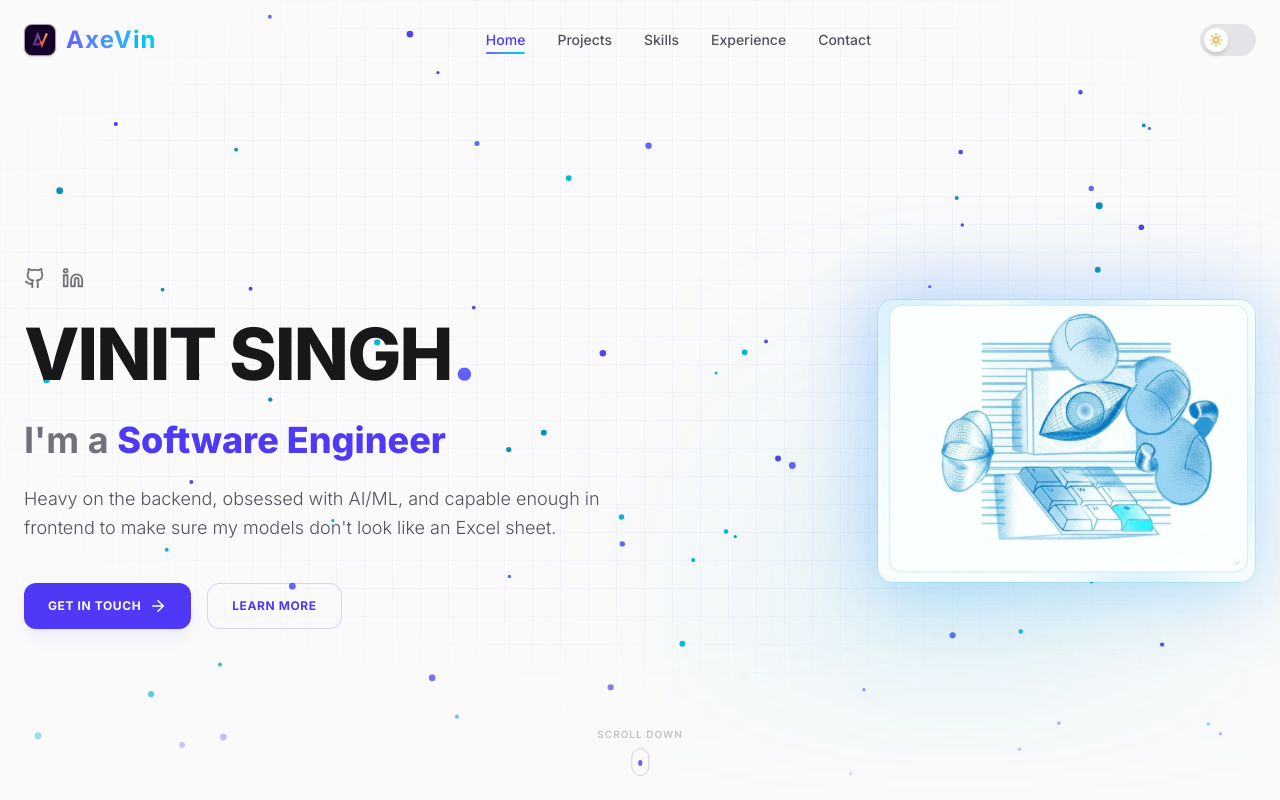
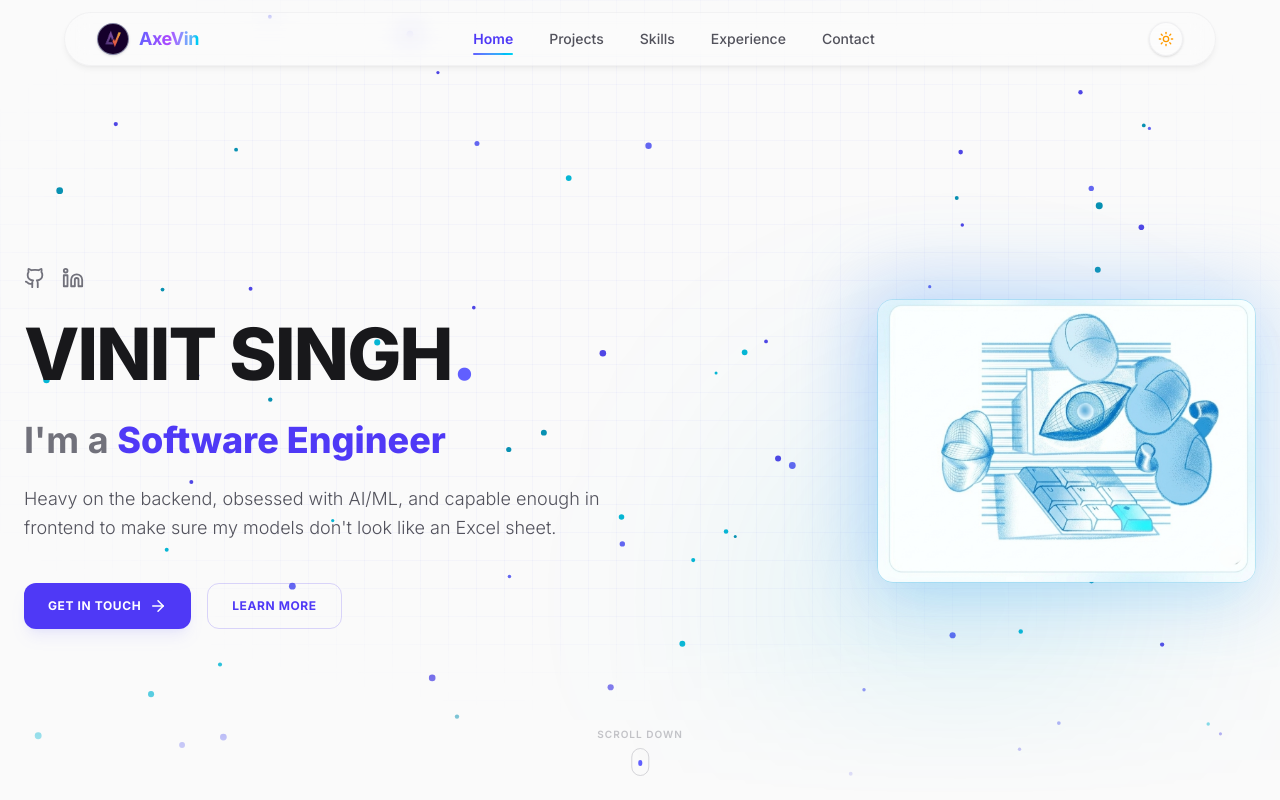
Before and after one commit to vinit-singh2007/My-Portfolio, a Next.js app: page / in a window 1280 px wide. Shown: the top 800 px of the page. Built offline with nearby package versions, Linux system fonts and the light colour scheme.

Commit message:
feat: upgrade to translucent floating navbar with auto-hide and circular theme switch

```diff
--- a/src/components/Navbar.tsx
+++ b/src/components/Navbar.tsx
@@ -1,6 +1,6 @@
 'use client';
 
-import React, { useState, useEffect } from 'react';
+import React, { useState, useEffect, useRef } from 'react';
 import { useTheme } from './ThemeProvider';
 import { motion, AnimatePresence } from 'framer-motion';
 import { Sun, Moon, Menu, X } from 'lucide-react';
@@ -19,12 +19,43 @@ export default function Navbar() {
   const [activeSection, setActiveSection] = useState('hero');
   const [mobileMenuOpen, setMobileMenuOpen] = useState(false);
   const [scrolled, setScrolled] = useState(false);
+  const [hidden, setHidden] = useState(false);
+  const [isHovered, setIsHovered] = useState(false);
+  const [mounted, setMounted] = useState(false);
+  const lastScrollY = useRef(0);
+  const hideTimeoutRef = useRef<NodeJS.Timeout | null>(null);
+
+  useEffect(() => {
+    setMounted(true);
+  }, []);
 
   useEffect(() => {
     const handleScroll = () => {
-      setScrolled(window.scrollY > 20);
+      const currentScrollY = window.scrollY;
+      setScrolled(currentScrollY > 20);
 
-      const scrollPosition = window.scrollY + 120;
+      // If at or near top of the page, keep navbar visible
+      if (currentScrollY <= 80) {
+        setHidden(false);
+        if (hideTimeoutRef.current) clearTimeout(hideTimeoutRef.current);
+      } else if (currentScrollY > lastScrollY.current) {
+        // Scrolling down -> hide immediately
+        setHidden(true);
+        if (hideTimeoutRef.current) clearTimeout(hideTimeoutRef.current);
+      } else if (currentScrollY < lastScrollY.current) {
+        // Scrolling up -> appear, then disappear after 2.5s
+        setHidden(false);
+        if (hideTimeoutRef.current) clearTimeout(hideTimeoutRef.current);
+        hideTimeoutRef.current = setTimeout(() => {
+          if (window.scrollY > 80) {
+            setHidden(true);
+          }
+        }, 2500);
+      }
+
+      lastScrollY.current = currentScrollY;
+
+      const scrollPosition = currentScrollY + 140;
       for (const item of NAV_ITEMS) {
         const element = document.getElementById(item.id);
         if (element) {
@@ -37,8 +68,11 @@ export default function Navbar() {
       }
     };
 
-    window.addEventListener('scroll', handleScroll);
-    return () => window.removeEventListener('scroll', handleScroll);
+    window.addEventListener('scroll', handleScroll, { passive: true });
+    return () => {
+      window.removeEventListener('scroll', handleScroll);
+      if (hideTimeoutRef.current) clearTimeout(hideTimeoutRef.current);
+    };
   }, []);
 
   // Lock body scroll when mobile menu is open
@@ -48,16 +82,18 @@ export default function Navbar() {
     } else {
       document.body.style.overflow = '';
     }
-    return () => { document.body.style.overflow = ''; };
+    return () => {
+      document.body.style.overflow = '';
+    };
   }, [mobileMenuOpen]);
 
   const scrollTo = (id: string) => {
     setMobileMenuOpen(false);
-    // Small delay so menu closes before scrolling
+    setHidden(false);
     setTimeout(() => {
       const element = document.getElementById(id);
       if (element) {
-        const offsetTop = element.offsetTop - 80;
+        const offsetTop = element.offsetTop - 75;
         window.scrollTo({
           top: offsetTop >= 0 ? offsetTop : 0,
           behavior: 'smooth',
@@ -66,98 +102,145 @@ export default function Navbar() {
     }, 50);
   };
 
+  const isDark = mounted ? theme === 'dark' : true;
+  const shouldHide = hidden && !mobileMenuOpen && !isHovered;
+
   return (
     <>
-      {/* ── Navbar header ── */}
+      {/* ── Wide Floating Navbar Header ── */}
       <motion.header
-        initial={{ y: -100, opacity: 0 }}
-        animate={{ y: 0, opacity: 1 }}
-        transition={{ duration: 0.8, ease: 'easeOut' }}
-        className={`fixed top-0 left-0 w-full z-50 transition-all duration-300 ${scrolled
-          ? 'py-3.5 glass shadow-lg !bg-white/90 dark:!bg-black/90'
-          : 'py-6 bg-transparent border-b border-transparent'
+        initial={{ y: -60, opacity: 0 }}
+        animate={{
+          y: shouldHide ? -90 : 0,
+          opacity: shouldHide ? 0 : 1,
+        }}
+        transition={{ duration: 0.35, ease: 'easeInOut' }}
+        onMouseEnter={() => {
+          setIsHovered(true);
+          if (hideTimeoutRef.current) clearTimeout(hideTimeoutRef.current);
+        }}
+        onMouseLeave={() => {
+          setIsHovered(false);
+          if (window.scrollY > 80 && !mobileMenuOpen) {
+            hideTimeoutRef.current = setTimeout(() => {
+              if (window.scrollY > 80) setHidden(true);
+            }, 2500);
+          }
+        }}
+        className="fixed top-2 sm:top-3 inset-x-0 z-50 flex justify-center px-4 sm:px-6 pointer-events-none"
+      >
+        <div
+          className={`pointer-events-auto w-[94%] max-w-6xl flex items-center justify-between px-5 sm:px-8 py-1.5 sm:py-2 rounded-full transition-all duration-300 backdrop-blur-md border ${
+            scrolled
+              ? 'bg-white/40 dark:bg-black/40 border-zinc-200/50 dark:border-white/10 shadow-xl shadow-black/5 dark:shadow-black/30 backdrop-blur-xl'
+              : 'bg-white/20 dark:bg-black/20 border-zinc-200/40 dark:border-white/[0.08] shadow-md shadow-black/5 dark:shadow-black/20'
           }`}
         >
-        <div className="max-w-7xl mx-auto px-6 flex items-center justify-between">
-          {/* Logo */}
+          {/* Brand Logo */}
           <button
             suppressHydrationWarning
             onClick={() => scrollTo('hero')}
-            className="text-2xl font-bold tracking-wider cursor-pointer group flex items-center gap-2.5"
+            className="flex items-center gap-2.5 py-0.5 rounded-full group cursor-pointer focus:outline-none"
+            aria-label="Scroll to top"
           >
-            <div className="relative w-8 h-8 rounded-lg overflow-hidden border border-zinc-200/20 dark:border-zinc-800/80 flex items-center justify-center bg-zinc-900/50 group-hover:scale-105 transition-transform duration-300 shadow-sm">
-              <Image src="/logo.png" alt="AxeVin Logo" width={32} height={32} className="w-full h-full object-cover" />
+            <div className="relative w-7.5 h-7.5 sm:w-8 sm:h-8 rounded-full overflow-hidden border border-indigo-500/20 dark:border-cyan-500/30 flex items-center justify-center bg-zinc-900/50 group-hover:scale-105 group-hover:border-cyan-400/60 transition-all duration-300 shadow-sm">
+              <Image
+                src="/logo.png"
+                alt="AxeVin Logo"
+                width={32}
+                height={32}
+                className="w-full h-full object-cover"
+              />
             </div>
-            <span className="bg-gradient-to-r from-indigo-500 to-cyan-400 bg-clip-text text-transparent group-hover:opacity-80 transition-opacity">
+            <span className="font-bold text-base sm:text-lg tracking-tight bg-gradient-to-r from-indigo-500 via-purple-500 to-cyan-400 bg-clip-text text-transparent group-hover:opacity-90 transition-opacity">
               AxeVin
             </span>
           </button>
 
-          {/* Desktop Nav Items */}
-          <nav className="hidden md:flex items-center gap-8">
-            {NAV_ITEMS.map((item) => (
+          {/* Simple Clean Nav Items (No inner sub-navbar container) */}
+          <nav aria-label="Main Navigation" className="hidden md:flex items-center gap-7 lg:gap-9">
+            {NAV_ITEMS.map((item) => {
+              const isActive = activeSection === item.id;
+              return (
                 <button
                   suppressHydrationWarning
                   key={item.id}
                   onClick={() => scrollTo(item.id)}
-                className={`relative py-1 text-sm font-medium transition-colors duration-300 cursor-pointer ${activeSection === item.id
-                  ? 'text-indigo-600 dark:text-cyan-400'
-                  : 'text-zinc-600 dark:text-zinc-400 hover:text-zinc-900 dark:hover:text-white'
+                  className={`relative py-0.5 text-sm font-medium transition-colors duration-200 cursor-pointer focus:outline-none ${
+                    isActive
+                      ? 'text-indigo-600 dark:text-cyan-400 font-semibold'
+                      : 'text-zinc-600 dark:text-zinc-400 hover:text-zinc-950 dark:hover:text-white'
                   }`}
                 >
-                {item.label}
-                {activeSection === item.id && (
+                  <span>{item.label}</span>
+                  {isActive && (
                     <motion.div
                       layoutId="activeNavLine"
-                    className="absolute bottom-0 left-0 w-full h-[2px] bg-gradient-to-r from-indigo-500 to-cyan-400 rounded-full"
+                      className="absolute -bottom-1 left-0 right-0 h-0.5 bg-gradient-to-r from-indigo-500 to-cyan-400 rounded-full"
                       transition={{ type: 'spring', stiffness: 380, damping: 30 }}
                     />
                   )}
                 </button>
-            ))}
+              );
+            })}
           </nav>
 
-          {/* Theme Toggle & Mobile Menu button */}
-          <div className="flex items-center gap-4">
-            {/* Custom Theme Switch Toggle */}
-            <button
+          {/* Right Actions: Theme Toggle & Mobile Trigger */}
+          <div className="flex items-center gap-3">
+            {/* Circular Glass Theme Switch Button */}
+            <motion.button
               suppressHydrationWarning
               onClick={toggleTheme}
-              className={`w-14 h-8 rounded-full p-1 cursor-pointer transition-colors duration-300 flex items-center ${theme === 'dark' ? 'bg-zinc-800 justify-end' : 'bg-zinc-200 justify-start'
-                }`}
+              whileHover={{ scale: 1.08 }}
+              whileTap={{ scale: 0.92 }}
+              className="relative w-8 h-8 sm:w-8.5 sm:h-8.5 rounded-full flex items-center justify-center border border-zinc-200/50 dark:border-white/10 bg-white/30 dark:bg-zinc-800/30 hover:bg-white/60 dark:hover:bg-zinc-800/60 shadow-sm transition-colors duration-200 cursor-pointer focus:outline-none"
               aria-label="Toggle theme"
             >
+              <AnimatePresence mode="wait" initial={false}>
+                {isDark ? (
                   <motion.div
-                layout
-                className="w-6 h-6 rounded-full bg-white dark:bg-slate-950 flex items-center justify-center shadow-md"
-                transition={{ type: 'spring', stiffness: 500, damping: 30 }}
+                    key="moon"
+                    initial={{ rotate: -90, scale: 0, opacity: 0 }}
+                    animate={{ rotate: 0, scale: 1, opacity: 1 }}
+                    exit={{ rotate: 90, scale: 0, opacity: 0 }}
+                    transition={{ duration: 0.22, ease: 'easeInOut' }}
+                    className="flex items-center justify-center text-cyan-400"
                   >
-                {theme === 'dark' ? (
-                  <Moon className="w-3.5 h-3.5 text-cyan-400" />
+                    <Moon className="w-4 h-4" />
+                  </motion.div>
                 ) : (
-                  <Sun className="w-3.5 h-3.5 text-amber-500" />
+                  <motion.div
+                    key="sun"
+                    initial={{ rotate: 90, scale: 0, opacity: 0 }}
+                    animate={{ rotate: 0, scale: 1, opacity: 1 }}
+                    exit={{ rotate: -90, scale: 0, opacity: 0 }}
+                    transition={{ duration: 0.22, ease: 'easeInOut' }}
+                    className="flex items-center justify-center text-amber-500"
+                  >
+                    <Sun className="w-4 h-4" />
+                  </motion.div>
                 )}
-              </motion.div>
-            </button>
+              </AnimatePresence>
+            </motion.button>
 
-            {/* Mobile Menu Toggle */}
+            {/* Mobile Menu Toggle Button */}
             <button
               suppressHydrationWarning
               onClick={() => setMobileMenuOpen(!mobileMenuOpen)}
-              className="p-2 md:hidden text-zinc-600 dark:text-zinc-400 hover:text-zinc-900 dark:hover:text-white cursor-pointer"
+              className="p-1.5 sm:p-2 md:hidden rounded-full text-zinc-600 dark:text-zinc-400 hover:text-zinc-900 dark:hover:text-white hover:bg-zinc-100 dark:hover:bg-zinc-800/60 transition-colors cursor-pointer focus:outline-none"
               aria-label="Toggle mobile menu"
             >
-              {mobileMenuOpen ? <X className="w-6 h-6" /> : <Menu className="w-6 h-6" />}
+              {mobileMenuOpen ? <X className="w-5 h-5" /> : <Menu className="w-5 h-5" />}
             </button>
           </div>
         </div>
       </motion.header>
 
-      {/* ── Mobile Menu — rendered OUTSIDE header to avoid stacking context issues ── */}
+      {/* ── Mobile Menu (Floating Dropdown Panel) ── */}
       <AnimatePresence>
         {mobileMenuOpen && (
           <>
-            {/* Backdrop — blocks all clicks on content behind menu */}
+            {/* Backdrop */}
             <motion.div
               key="mobile-backdrop"
               initial={{ opacity: 0 }}
@@ -165,43 +248,48 @@ export default function Navbar() {
               exit={{ opacity: 0 }}
               transition={{ duration: 0.2 }}
               onClick={() => setMobileMenuOpen(false)}
-              style={{ position: 'fixed', inset: 0, zIndex: 998, pointerEvents: 'all' }}
+              className="fixed inset-0 z-40 bg-black/40 backdrop-blur-sm md:hidden"
             />
 
-            {/* Menu panel — slides down from below navbar */}
+            {/* Floating Dropdown Card */}
             <motion.div
               key="mobile-menu"
-              initial={{ y: -20, opacity: 0 }}
-              animate={{ y: 0, opacity: 1 }}
-              exit={{ y: -20, opacity: 0 }}
+              initial={{ opacity: 0, y: -16, scale: 0.95 }}
+              animate={{ opacity: 1, y: 0, scale: 1 }}
+              exit={{ opacity: 0, y: -16, scale: 0.95 }}
               transition={{ duration: 0.25, ease: 'easeOut' }}
-              style={{
-                position: 'fixed',
-                top: '64px',
-                left: 0,
-                right: 0,
-                zIndex: 999,
-                pointerEvents: 'all',
-              }}
-              className="md:hidden glass !bg-white/98 dark:!bg-zinc-950/98 shadow-2xl"
+              className="fixed top-16 sm:top-18 inset-x-4 max-w-sm mx-auto z-50 md:hidden glass !bg-white/95 dark:!bg-zinc-950/95 border border-zinc-200/80 dark:border-zinc-800/80 rounded-3xl p-4 shadow-2xl backdrop-blur-2xl"
             >
-              <div className="px-6 py-5 flex flex-col">
-                {NAV_ITEMS.map((item, i) => (
+              <div className="flex flex-col gap-1">
+                {NAV_ITEMS.map((item, i) => {
+                  const isActive = activeSection === item.id;
+                  return (
                     <motion.button
                       key={item.id}
-                    initial={{ opacity: 0, x: -16 }}
+                      initial={{ opacity: 0, x: -12 }}
                       animate={{ opacity: 1, x: 0 }}
-                    transition={{ delay: i * 0.05, duration: 0.2 }}
+                      transition={{ delay: i * 0.04, duration: 0.2 }}
                       onClick={() => scrollTo(item.id)}
-                    style={{ WebkitTapHighlightColor: 'transparent', touchAction: 'manipulation' }}
-                    className={`text-left py-4 px-2 w-full font-semibold text-lg border-b border-zinc-100 dark:border-zinc-800 last:border-0 transition-colors active:opacity-70 ${activeSection === item.id
-                      ? 'text-indigo-600 dark:text-cyan-400'
-                      : 'text-zinc-700 dark:text-zinc-300'
+                      className={`flex items-center justify-between px-4 py-3 rounded-2xl font-medium text-base transition-all duration-200 text-left cursor-pointer active:scale-98 ${
+                        isActive
+                          ? 'bg-indigo-50 dark:bg-zinc-800/80 text-indigo-600 dark:text-cyan-400 font-semibold'
+                          : 'text-zinc-700 dark:text-zinc-300 hover:bg-zinc-100/70 dark:hover:bg-zinc-900/60'
                       }`}
                     >
-                    {item.label}
+                      <span>{item.label}</span>
+                      {isActive && (
+                        <span className="w-2 h-2 rounded-full bg-indigo-600 dark:bg-cyan-400 shadow-sm" />
+                      )}
                     </motion.button>
-                ))}
+                  );
+                })}
+
+                <div className="pt-2 mt-1 border-t border-zinc-200/60 dark:border-zinc-800/60 flex items-center justify-between px-2">
+                  <span className="text-xs text-zinc-500 dark:text-zinc-400">Appearance</span>
+                  <div className="flex items-center gap-1.5 text-xs text-zinc-600 dark:text-zinc-300 font-medium">
+                    <span>{isDark ? 'Dark Mode' : 'Light Mode'}</span>
+                  </div>
+                </div>
               </div>
             </motion.div>
           </>
```
Lines whose indentation alone changed are shown as unchanged.
